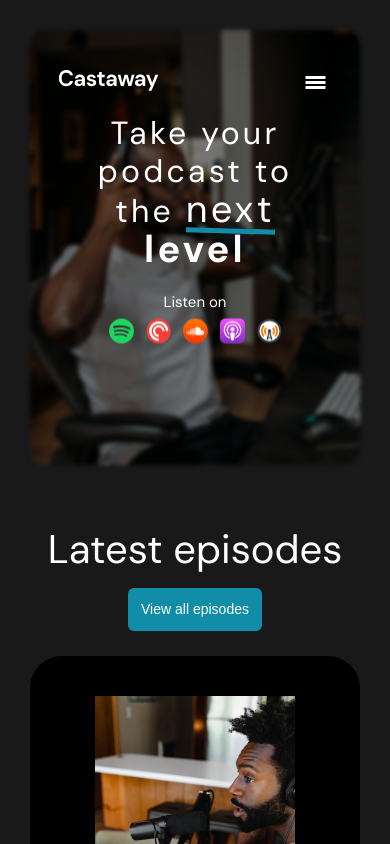
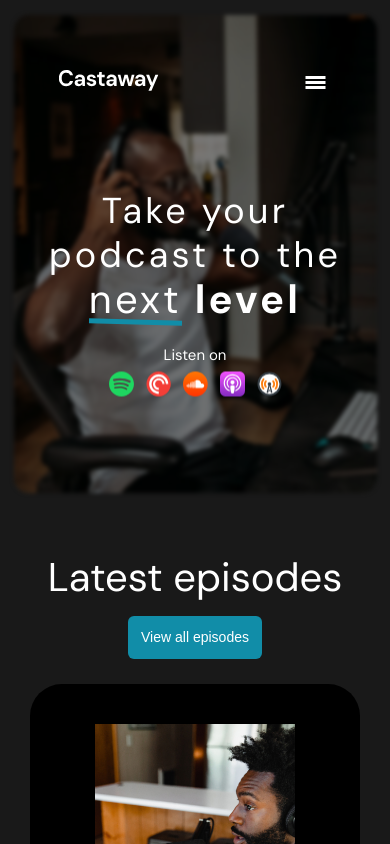
Before and after one commit to the-n01se/broadcast, a React (Create React App) app: page / in a window 390 px wide. Shown: the top 844 px of the page. Built offline with nearby package versions, Linux system fonts and the light colour scheme.

Commit message:
add adaptability for 320px

```diff
--- a/src/App.js
+++ b/src/App.js
@@ -36,6 +36,5 @@ function App(props) {
 // playerslinks data
 // popup blocks
 // footer components
-// replace props with variables
 
 export default App;
--- a/src/components/About/About.css
+++ b/src/components/About/About.css
@@ -138,11 +138,14 @@
 }
 
 @media only screen and (max-width: 400px) {
+  .about__texts {
+    width: 90%;
+  }
   .about__title {
     font-size: 32px;
     line-height: 38px;
   }
   .about__img {
-    max-width: 100%;
+    max-width: 110%;
   }
 }
--- a/src/components/Episodes/Episodes.css
+++ b/src/components/Episodes/Episodes.css
@@ -58,7 +58,6 @@
   .episodes__title {
     font-size: 40px;
     line-height: 48px;
-
   }
   .episodes__titles {
     flex-wrap: wrap;
@@ -69,5 +68,13 @@
   .episodes__titles {
     gap: 15px;
     justify-content: center;
+    text-align: center;
   }
 }
+
+@media only screen and (max-width: 350px) {
+  .episodes__title {
+    font-size: 34px;
+    line-height: 40px;
+  }
+}
--- a/src/components/Episodes/EpisodesCard.module.css
+++ b/src/components/Episodes/EpisodesCard.module.css
@@ -148,3 +148,16 @@
     width: 100%;
   }
 }
+
+@media only screen and (max-width: 370px) {
+  .episodes__card {
+    padding: 30px 15px;
+  }
+  .card__img {
+    width: 180px;
+  }
+  .card__title {
+    font-size: 28px;
+    line-height: 34px;
+  }
+}
--- a/src/components/Footer/Footer.css
+++ b/src/components/Footer/Footer.css
@@ -96,3 +96,10 @@
     flex-wrap: wrap;
   }
 }
+
+@media only screen and (max-width: 350px) {
+  .footer ul {
+    font-size: 12px;
+    line-height: 18px;
+  }
+}
--- a/src/components/Header/Header.css
+++ b/src/components/Header/Header.css
@@ -168,7 +168,6 @@
     width: 80%;
     left: 50%;
     transform: translateX(-50%);
-
   }
   .header__menu ul {
     display: none;
@@ -208,17 +207,46 @@
 }
 
 @media only screen and (max-width: 450px) {
+  .header__content {
+    padding-top: 15px;
+  }
+  .header__img {
+    max-width: 110%;
+  }
   .header__menu {
     width: 70%;
+  }
+  .header__titles {
+    width: 95%;
+    top: 60%;
+  }
+  .header__title {
+    font-size: 36px;
+    line-height: 44px;
+  }
+  .header__title-span--1 {
+    font-size: 40px;
+  }
+  .header__title-span--2 {
+    font-size: 40px;
+  }
+}
+
+@media only screen and (max-width: 370px) {
+  .header__menu {
+    padding-top: 15px;
   }
   .header__title {
     font-size: 32px;
     line-height: 38px;
+    margin-bottom: 10px;
   }
   .header__title-span--1 {
-    font-size: 38px;
+    font-size: 36px;
+    line-height: 42px;
   }
   .header__title-span--2 {
-    font-size: 38px;
+    font-size: 36px;
+    line-height: 42px;
   }
 }
--- a/src/components/Subscribe/Subscribe.css
+++ b/src/components/Subscribe/Subscribe.css
@@ -133,3 +133,13 @@
     width: 100%;
   }
 }
+
+@media only screen and (max-width: 370px) {
+  .subscribe__inner {
+    padding: 30px;
+  }
+  .subscribe__title {
+    font-size: 30px;
+    line-height: 36px;
+  }
+}
--- a/src/components/UI/PlayersLinks.module.css
+++ b/src/components/UI/PlayersLinks.module.css
@@ -30,3 +30,9 @@
     width: 25px;
   }
 }
+
+@media only screen and (max-width: 370px) {
+  .players__link_image {
+    width: 22px;
+  }
+}
```
